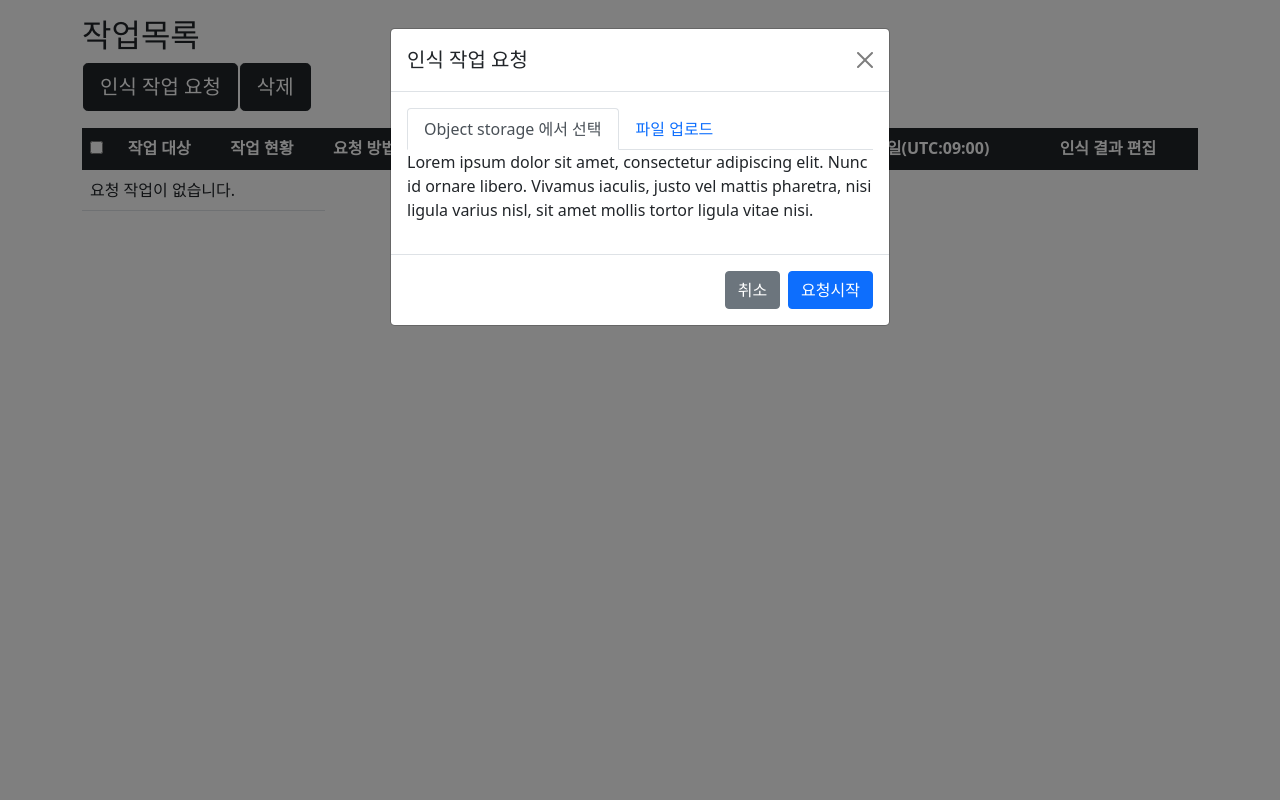
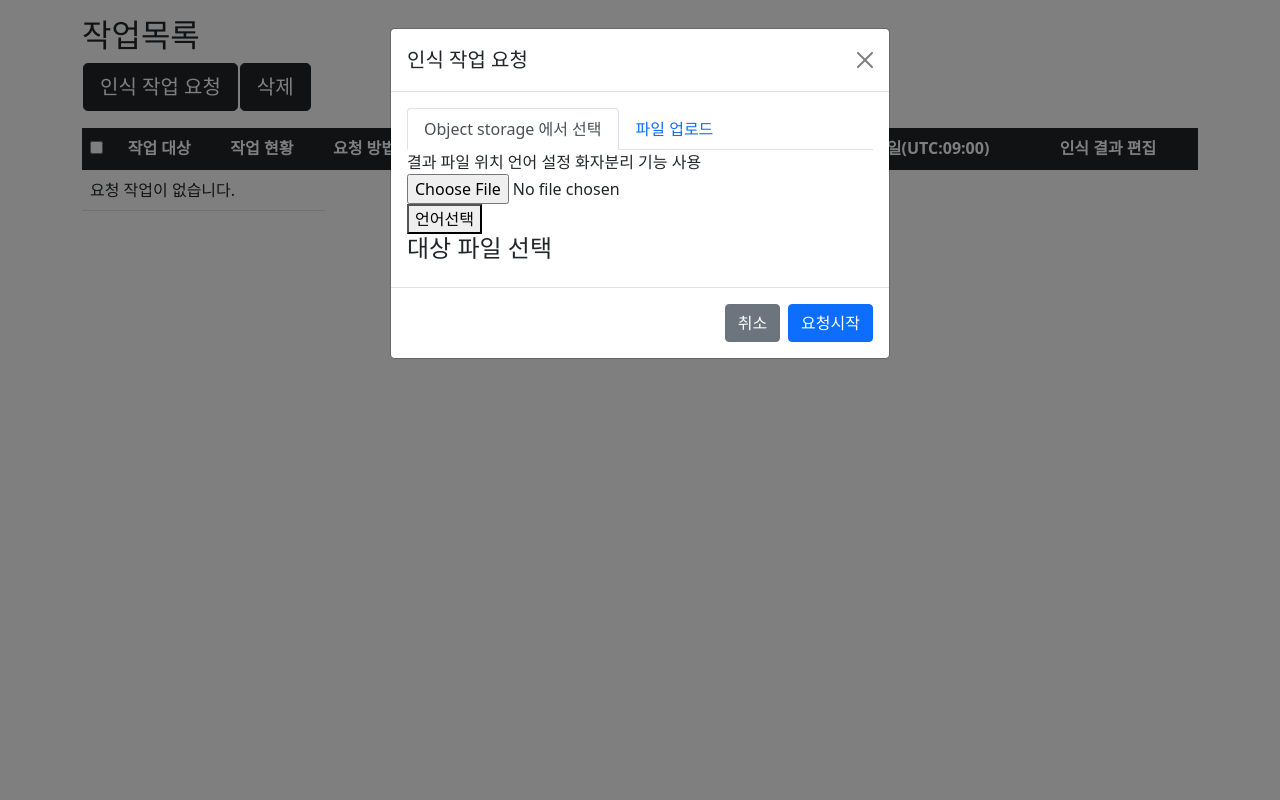
Before and after one commit to 11dy/Sanhak_project, a Django app: page /service/ in a window 1280 px wide, after a click on "인식 작업 요청". Run offline with Django 4.2, Linux system fonts and the light colour scheme; data that the repository does not hold is empty; some libraries are stand-ins or nearby versions.

Commit message:
2022.07.28

```diff
--- a/templates/base.html
+++ b/templates/base.html
@@ -10,8 +10,8 @@
     <meta name="viewport" content="width=device-width, initial-scale=1, shrink-to-fit=no">
     <!-- Bootstrap CSS -->
     <link rel="stylesheet" type="text/css" href="{% static 'css/bootstrap.min.css' %}">
-        <script src="{% static 'js/bootstrap.js' %}"></script>
-
+        <link rel="stylesheet" type="text/css" href="{% static '/css/musicBar.css' %}">
+        <link rel="stylesheet" type="text/css" href="{% static '/css/modal.css' %}">
     <title>Main Page</title>
     </head>
     <body>
@@ -19,8 +19,13 @@
     {% block content %}
     {% endblock %}
     <!-- 기본 템플릿 안에 삽입될 내용 End -->
+
+    <!--로딩 시간을 위해 js를 가장 마지막에 로드-->
     <script src="https://code.jquery.com/jquery-3.3.1.slim.min.js"></script>
     <script src="https://cdnjs.cloudflare.com/ajax/libs/popper.js/1.14.3/umd/popper.min.js"></script>
     <script src="https://stackpath.bootstrapcdn.com/bootstrap/4.1.3/js/bootstrap.min.js"></script>
+    <script src="{% static 'js/bootstrap.js' %}"></script>
+    <script src="{%   static '/js/audioPlay.js'%}"></script>
+   <script src="{%   static '/js/modalFunction.js'%}"></script>
     </body>
 </html>
--- a/templates/service/work_list.html
+++ b/templates/service/work_list.html
@@ -25,10 +25,37 @@
 </ul>
 <div class="tab-content">
   <div class="tab-pane fade show active" id="qwe">
-    <p>Lorem ipsum dolor sit amet, consectetur adipiscing elit. Nunc id ornare libero. Vivamus iaculis, justo vel mattis pharetra, nisi ligula varius nisl, sit amet mollis tortor ligula vitae nisi.</p>
+      <div class="modalTop">
+          <div class="modalTopLeft">
+              <span>결과 파일 위치</span>
+              <span>언어 설정</span>
+              <span>화자분리 기능 사용</span>
+          </div>
+          <div class="modalTopRight">
+              <div class="directorySelect">
+                  <input type="file" webkitdirectory id="directoryUpload">
+              </div>
+              <div class="languageSelect">
+                 <button class="dropDownBtn" onclick="dpLanguage()">
+                     언어선택
+                 </button>
+                  <ul style="display: none"; id="dropContents">
+                      <li>한국어</li>
+                      <li>English</li>
+                  </ul>
+
+              </div>
+              <div class="divideNarrator">
+
+              </div>
+          </div>
+      </div>
+      <div class="selectFile">
+          <h4>대상 파일 선택</h4>
+          <div></div>
+      </div>
   </div>
   <div class="tab-pane fade" id="asd">
-    <p>Nunc vitae turpis id nibh sodales commodo et non augue. Proin fringilla ex nunc. Integer tincidunt risus ut facilisis tristique.</p>
   </div>
 </div>
       </div>
```
Also changed, not shown: templates/service/edit_file.html (+10 -1 lines).
